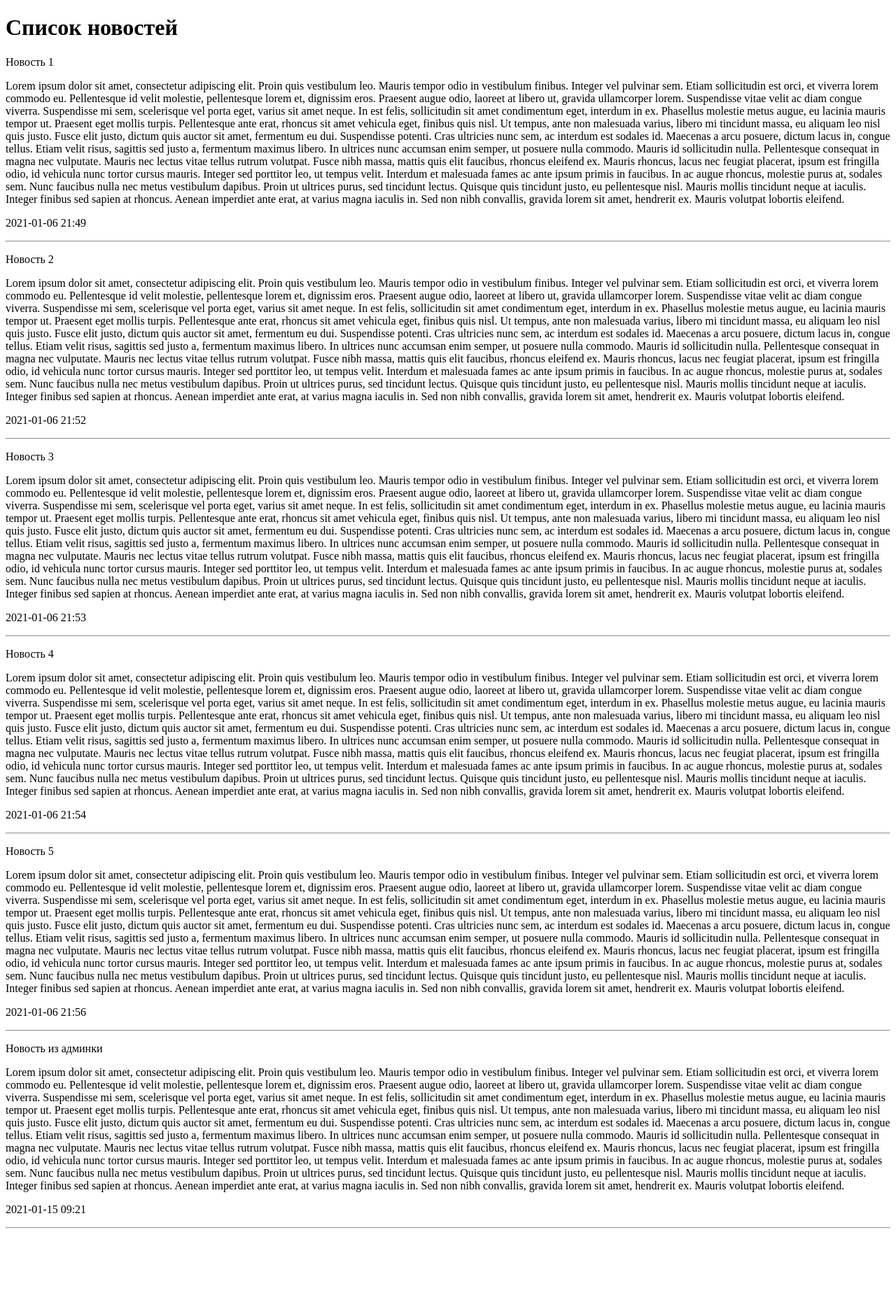
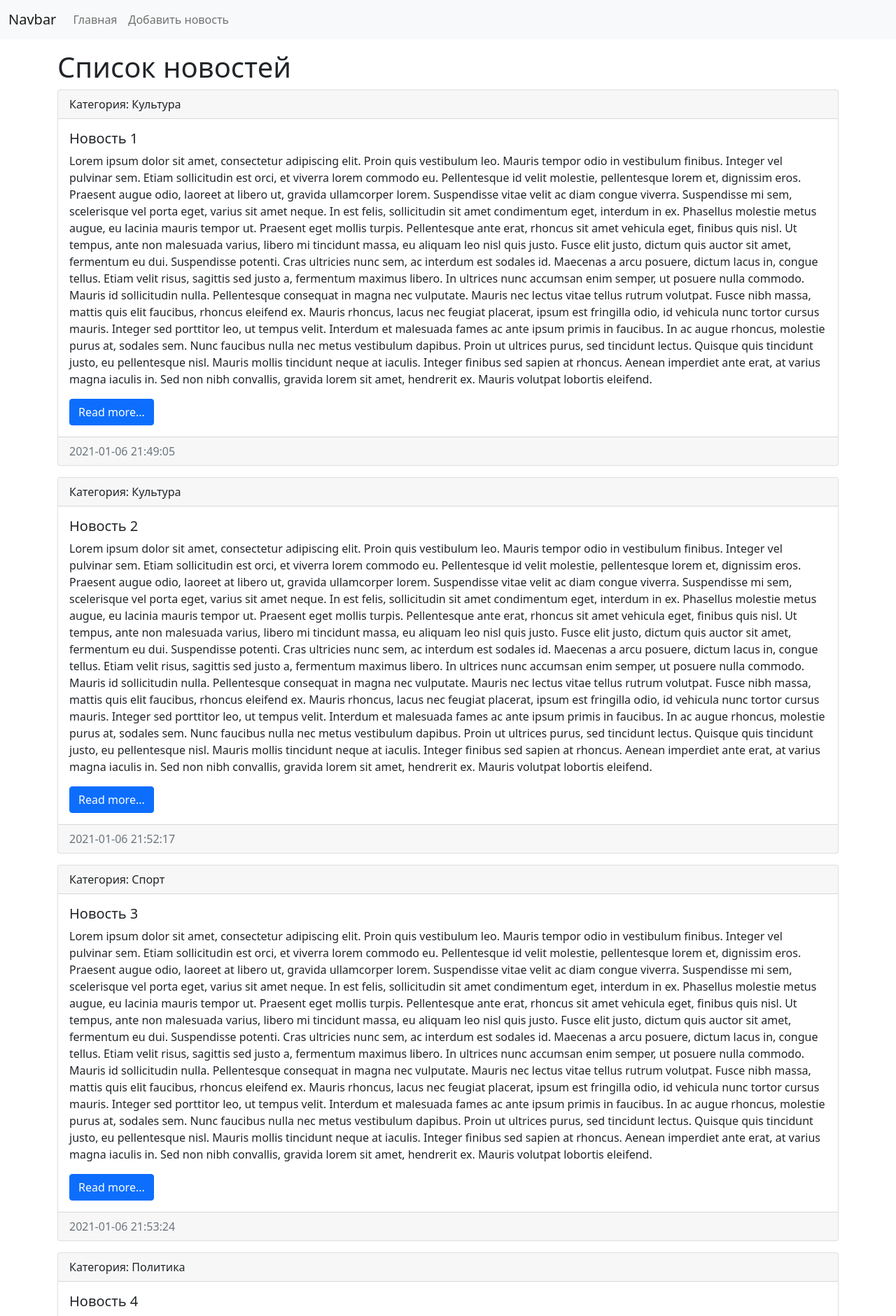
Before and after one commit to SadLaboka/DjangoLessons, a Django app: page / in a window 1280 px wide. Shown: the top 1881 px of the page at 70% size. Before the commit the page ends 1756 px from the top, so only its background shows below. Run offline with Django 3.2, Linux system fonts and the light colour scheme; data comes from the database, SQL or seed files in the repository; both versions use the stored data as it was after the commit.

Commit message:
reworked template index.html

```diff
--- a/testproject/testsite/news/templates/news/index.html
+++ b/testproject/testsite/news/templates/news/index.html
@@ -1,21 +1,54 @@
-<!DOCTYPE html>
+<!doctype html>
 <html lang="en">
-<head>
-    <meta charset="UTF-8">
+  <head>
+    <meta charset="utf-8">
+    <meta name="viewport" content="width=device-width, initial-scale=1">
+
+    <link href="https://cdn.jsdelivr.net/npm/bootstrap@5.0.0-beta1/dist/css/bootstrap.min.css" rel="stylesheet" integrity="sha384-giJF6kkoqNQ00vy+HMDP7azOuL0xtbfIcaT9wjKHr8RbDVddVHyTfAAsrekwKmP1" crossorigin="anonymous">
+
     <title>{{ title }}</title>
-</head>
-<body>
+  </head>
+  <body>
 
-<h1>{{ title }}</h1>
 
-{% for item in news %}
-    <div>
-        <p>{{ item.title }}</p>
-        <p>{{ item.content }}</p>
-        <p>{{ item.created_at|date:"Y-m-d H:i" }}</p>
+  <nav class="navbar navbar-expand-lg navbar-light bg-light">
+  <div class="container-fluid">
+    <a class="navbar-brand" href="/">Navbar</a>
+    <button class="navbar-toggler" type="button" data-bs-toggle="collapse" data-bs-target="#navbarSupportedContent" aria-controls="navbarSupportedContent" aria-expanded="false" aria-label="Toggle navigation">
+      <span class="navbar-toggler-icon"></span>
+    </button>
+    <div class="collapse navbar-collapse" id="navbarSupportedContent">
+      <ul class="navbar-nav me-auto mb-2 mb-lg-0">
+        <li class="nav-item"><a class="nav-link" href="/">Главная</a></li>
+        <li class="nav-item"><a class="nav-link" href="/">Добавить новость</a></li>
+      </ul>
     </div>
-    <hr>
-{% endfor %}
+  </div>
+</nav>
 
-</body>
+  <div class="container mt-3">
+    <h1>{{ title }}</h1>
+    <div class="row">
+        <div class="col-md-12">
+        {% for item in news %}
+        <div class="card mb-3">
+          <div class="card-header">
+            Категория: {{ item.category.title }}
+          </div>
+          <div class="card-body">
+            <h5 class="card-title">{{ item.title }}</h5>
+            <p class="card-text">{{ item.content }}</p>
+            <a href="#" class="btn btn-primary">Read more...</a>
+          </div>
+          <div class="card-footer text-muted">
+            {{ item.created_at|date:"Y-m-d H:i:s" }}
+          </div>
+        </div>
+        {% endfor %}
+      </div>
+    </div>
+  </div>
+
+    <script src="https://cdn.jsdelivr.net/npm/bootstrap@5.0.0-beta1/dist/js/bootstrap.bundle.min.js" integrity="sha384-ygbV9kiqUc6oa4msXn9868pTtWMgiQaeYH7/t7LECLbyPA2x65Kgf80OJFdroafW" crossorigin="anonymous"></script>
+  </body>
 </html>
```
Also changed, not shown: testproject/testsite/db.sqlite3.
